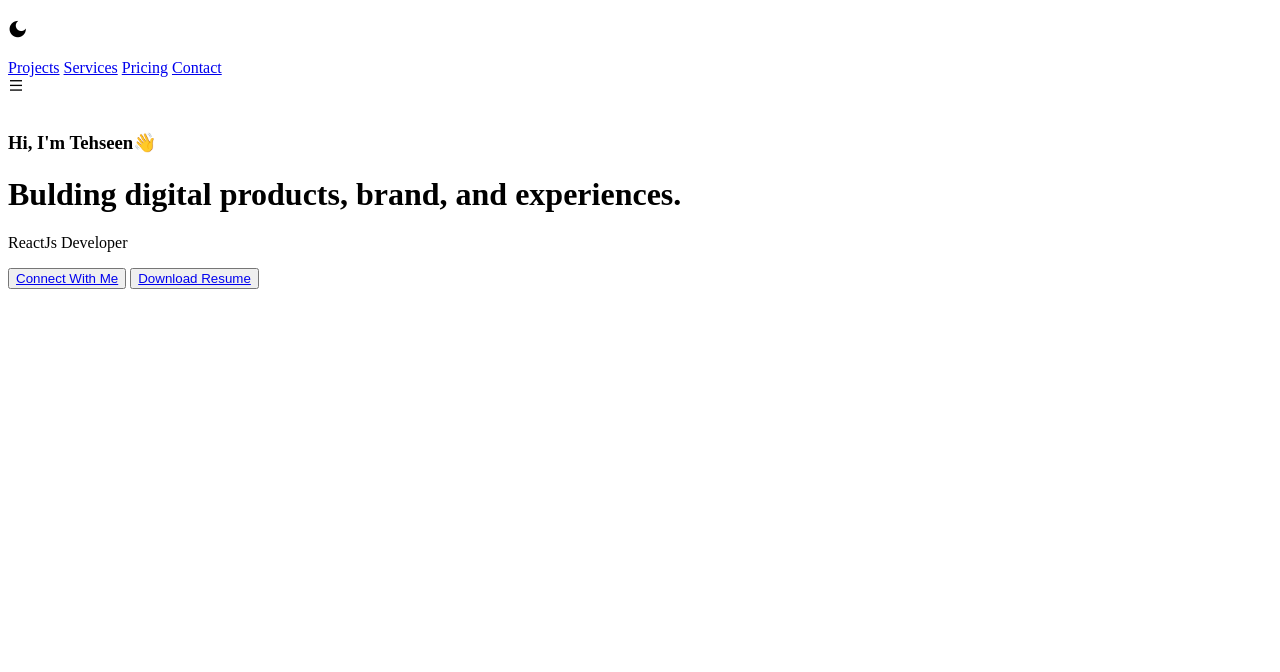
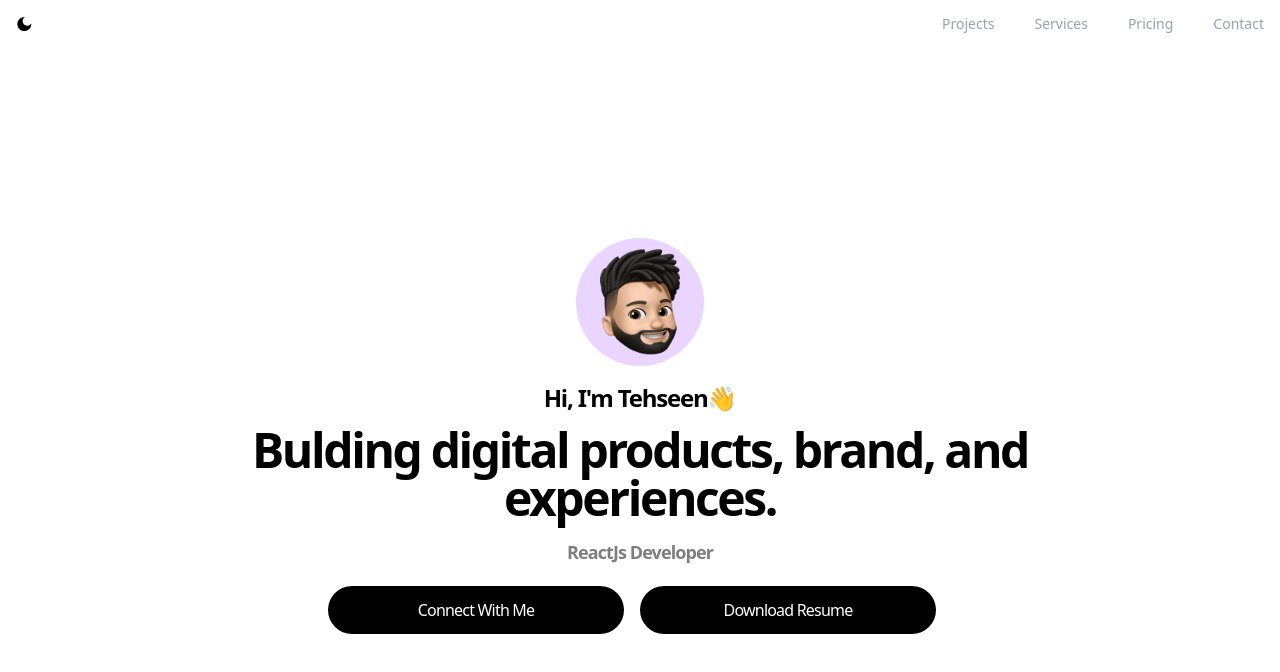
Before and after one commit to Tehseen1819/Responsive-Bio, a website: page index.html in a window 1280 px wide. Drawn offline with nearby package versions, Linux system fonts and the light colour scheme; the site is published under a folder, as on GitHub Pages, so addresses that start at the root find nothing.

Commit message:
fix error

```diff
--- a/index.html
+++ b/index.html
@@ -6,7 +6,7 @@
     <meta name="viewport" content="width=device-width, initial-scale=1.0" />
     <title>Document</title>
     <link href="https://cdn.jsdelivr.net/npm/remixicon@4.2.0/fonts/remixicon.css" rel="stylesheet" />
-    <link href="/src/output.css" rel="stylesheet">
+    <link href="./src/output.css" rel="stylesheet">
   </head>
   <body>
     <div class="main h-screen w-full bg-white dark:bg-slate-950 ">
@@ -24,7 +24,7 @@
 
         <div class="absolute top-1/2 left-1/2 -translate-x-[50%] -translate-y-[50%] w-full flex flex-col items-center justify-center mt-10 ">
           <div class="image relative w-24 h-24 lg:w-32 lg:h-32 bg-purple-200 rounded-full">
-            <img class="w-14 lg:w-20 absolute top-1/2 left-1/2 -translate-x-[50%] -translate-y-[50%]" src="/src/assets/img.png" alt="">
+            <img class="w-14 lg:w-20 absolute top-1/2 left-1/2 -translate-x-[50%] -translate-y-[50%]" src="./src/assets/img.png" alt="">
           </div>
           <h3 class="font-semibold text-xl lg:text-2xl mt-4 tracking-tighter dark:text-white">Hi, I'm Tehseen👋</h1>
           <h1 class="w-3/4 text-4xl lg:text-5xl text-center font-semibold leading-none mt-3 tracking-tighter dark:text-white">Bulding digital products, brand, and experiences.</h1>
@@ -38,6 +38,6 @@
     </div>
 
 
-    <script src="/src/night.js"></script>
+    <script src="./src/night.js"></script>
   </body>
 </html>
```
